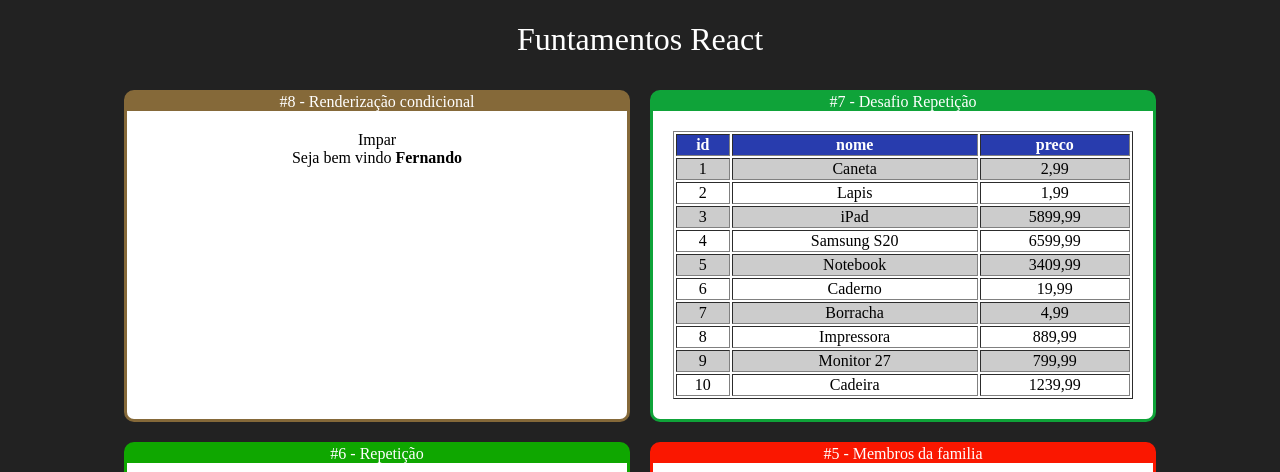
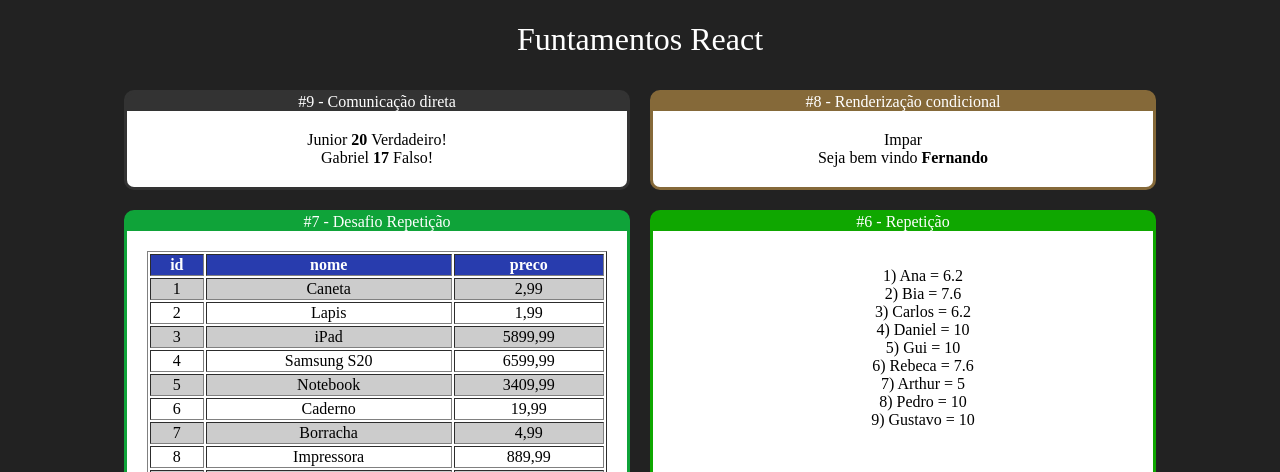
Before and after one commit to Miguel-Barros-Clear/fundamentals-react, a React (Create React App) app: page / in a window 1280 px wide. Shown: the top 472 px of the page. Built offline with nearby package versions, Linux system fonts and the light colour scheme.

Commit message:
feat: Direct Communication

```diff
--- a/src/app.jsx
+++ b/src/app.jsx
@@ -13,6 +13,7 @@ import StundetsList from "./components/repeticao/studentsList";
 import TableProducts from "./components/repeticao/tableProducts";
 import EvenOrOdd from "./components/conditional/evenOrOdd";
 import UserInfo from "./components/conditional/userInfo";
+import DirectParent from "./components/comunication/directParent";
 
 export default function App(props) {
   return (
@@ -20,6 +21,10 @@ export default function App(props) {
       <h1>Funtamentos React</h1>
 
       <div className="Cards">
+        <Card title="#9 - Comunicação direta" color="#333333">
+          <DirectParent />
+        </Card>
+
         <Card title="#8 - Renderização condicional" color="#856939">
           <EvenOrOdd number={9} />
           <UserInfo user={{ name: "Fernando" }} />
--- /dev/null
+++ b/src/components/comunication/directChild.jsx
@@ -0,0 +1,13 @@
+import React from "react";
+
+export default (props) => {
+  return (
+    <div>
+      <span>{props.name} </span>
+      <span>
+        <strong>{props.age} </strong>
+      </span>
+      <span>{props.nerd ? "Verdadeiro" : "Falso"}!</span>
+    </div>
+  );
+};
--- /dev/null
+++ b/src/components/comunication/directParent.jsx
@@ -0,0 +1,11 @@
+import React from "react";
+import DirectChild from "./directChild";
+
+export default function DirectParent() {
+  return (
+    <div>
+      <DirectChild name="Junior" age={20} nerd={true} />
+      <DirectChild name="Gabriel" age={17} nerd={false} />
+    </div>
+  );
+}
```
